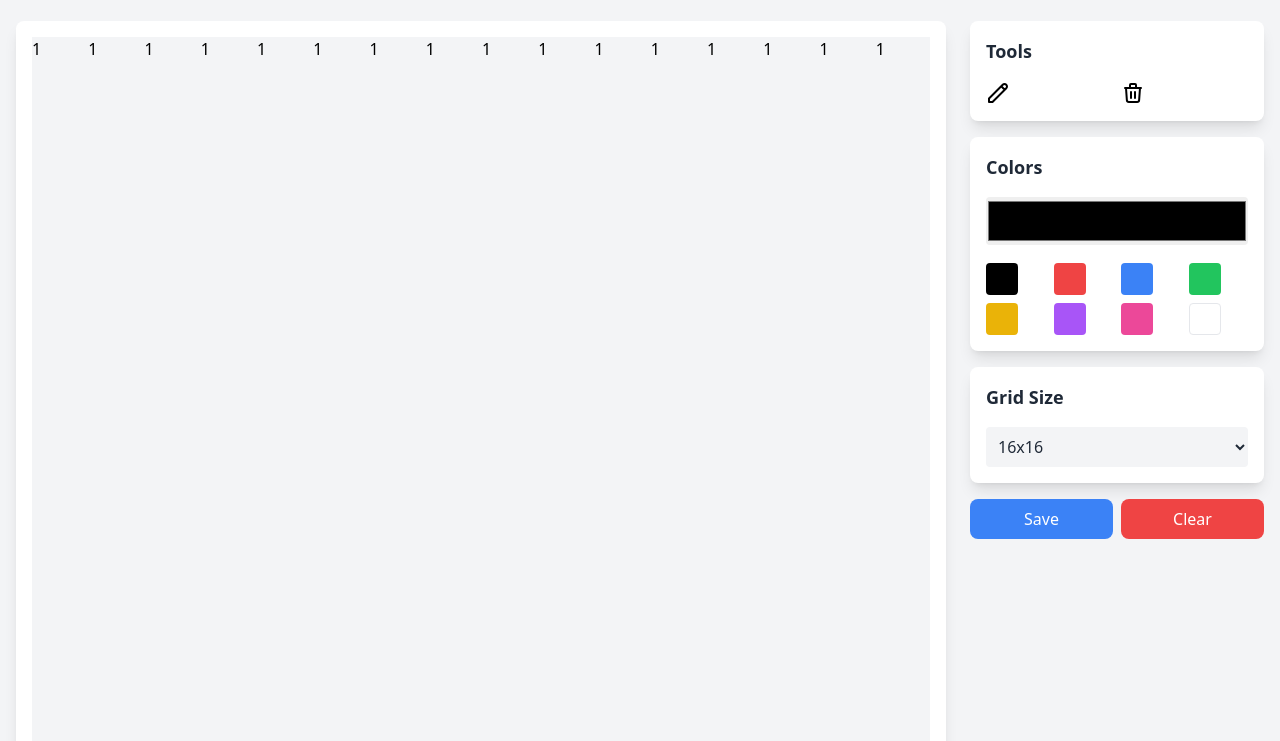
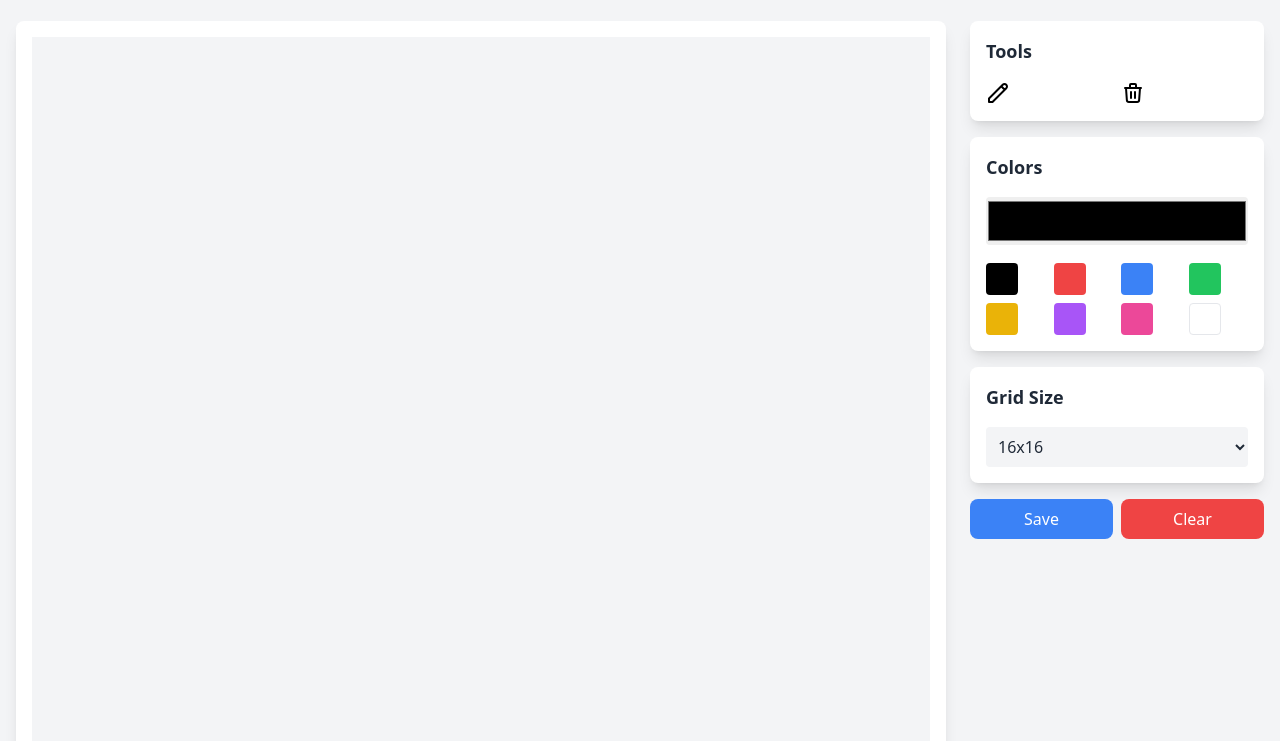
Before and after one commit to Horus031/100Days-JavaScript, a website: page projects/project-02/src/index.html in a window 1280 px wide. Shown: the part 59-800 px from the top of the page. Drawn offline with Linux system fonts and the light colour scheme.

Commit message:
init canvas

```diff
--- a/projects/project-02/src/index.html
+++ b/projects/project-02/src/index.html
@@ -23,25 +23,9 @@
             <div class="lg:col-span-9">
                 <div class="bg-white dark:bg-gray-800 rounded-lg p-4 shadow-lg">
                     <div class="aspect-square w-full" id="canvas-container">
-                        <div class="grid grid-16 gap-0.5 h-full bg-gray-100 dark:bg-gray-700" id="pixel-grid">
-                            <span>1</span>
-                            <span>1</span>
-                            <span>1</span>
-                            <span>1</span>
-                            <span>1</span>
-                            <span>1</span>
-                            <span>1</span>
-                            <span>1</span>
-                            <span>1</span>
-                            <span>1</span>
-                            <span>1</span>
-                            <span>1</span>
-                            <span>1</span>
-                            <span>1</span>
-                            <span>1</span>
-                            <span>1</span>
+                        <canvas id="pixel-grid" class="grid grid-16 gap-0.5 w-full h-full bg-gray-100 dark:bg-gray-700">
 
-                        </div>
+                        </canvas>
                     </div>
                 </div>
             </div>
```
Also changed, not shown: projects/project-02/src/output.css.
